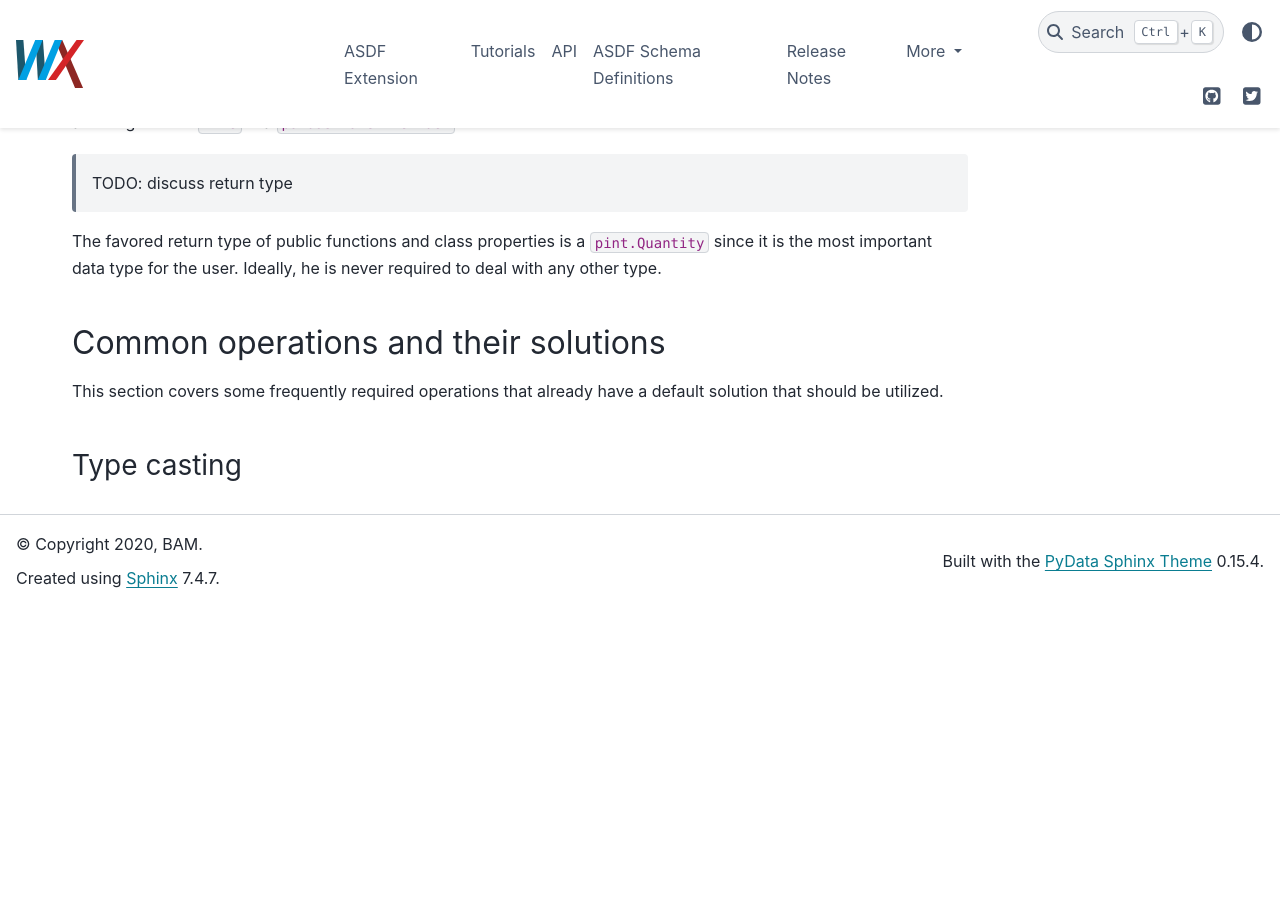
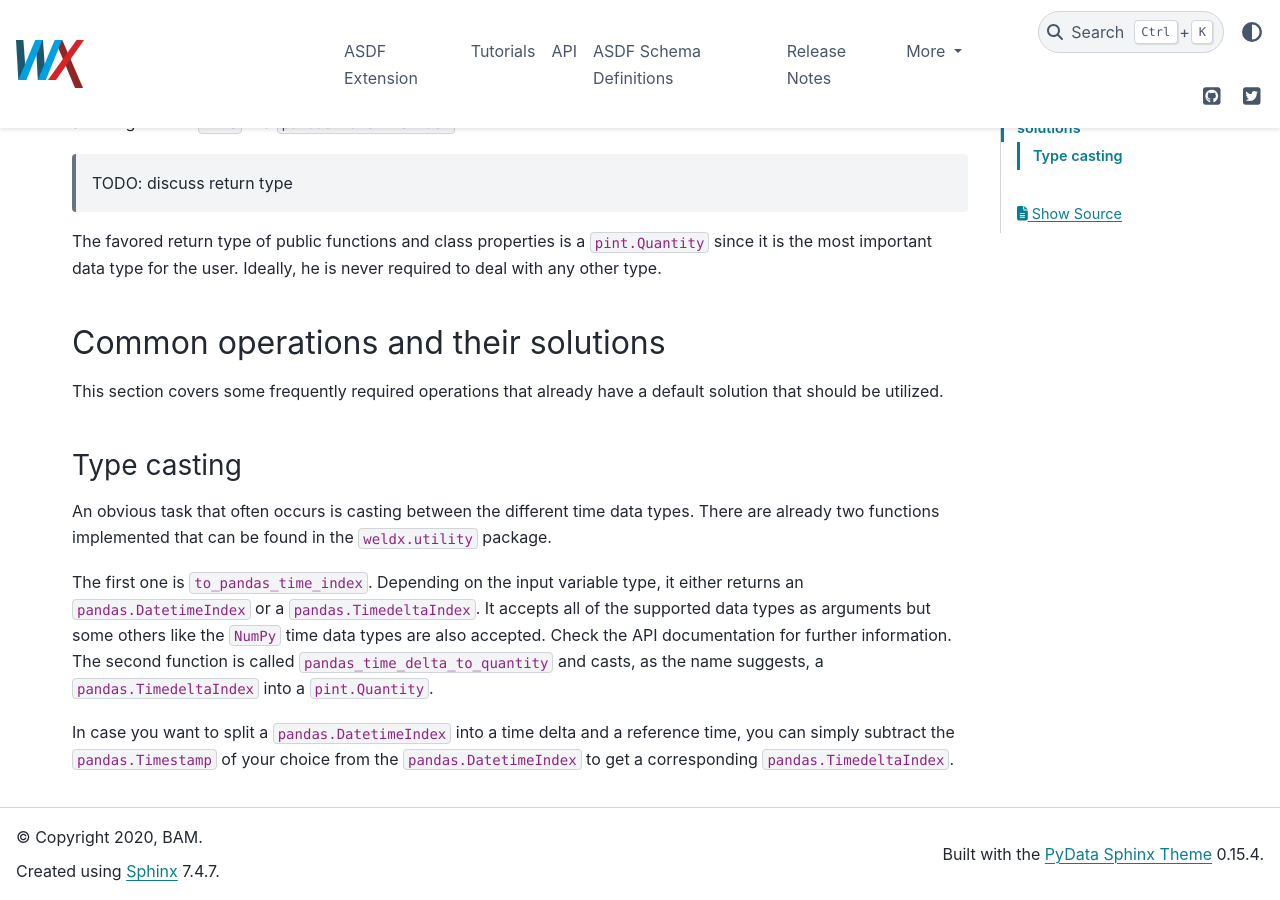
Before and after one commit to BAMWelDX/weldx, a Sphinx documentation site: the page built from doc/developers_doc/time_data.md, in a window 1280 px wide and 900 px high, scrolled down 1320 px. Built offline with Sphinx 7.4.7 and the PyData theme 0.15.4, drawn with Linux system fonts in a browser that asks for light colours; before the commit the page ends 1928 px from its top, so only the background shows below that.

Commit message:
Finish first draft of time dev doc

```diff
--- a/doc/developers_doc/time_data.md
+++ b/doc/developers_doc/time_data.md
@@ -64,3 +64,17 @@
 This section covers some frequently required operations that already have a default solution that should be utilized.
 
 ### Type casting
+
+An obvious task that often occurs is casting between the different time data types.
+There are already two functions implemented that can be found in the `weldx.utility` package.
+
+The first one is `to_pandas_time_index`.
+Depending on the input variable type, it either returns an `pandas.DatetimeIndex` or a `pandas.TimedeltaIndex`.
+It accepts all of the supported data types as arguments but some others like the `NumPy` time data types are also
+accepted.
+Check the API documentation for further information.
+The second function is called `pandas_time_delta_to_quantity` and casts, as the name suggests, a `pandas.TimedeltaIndex`
+into a `pint.Quantity`.
+
+In case you want to split a `pandas.DatetimeIndex` into a time delta and a reference time, you can simply subtract the
+`pandas.Timestamp` of your choice from the `pandas.DatetimeIndex` to get a corresponding `pandas.TimedeltaIndex`.
```
